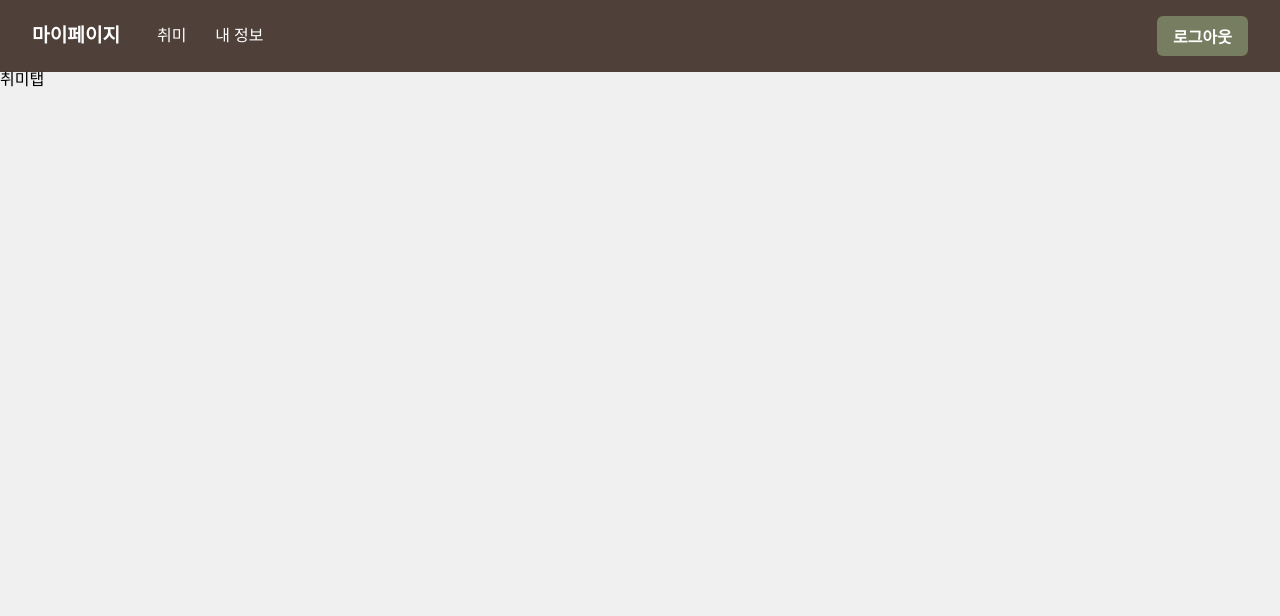
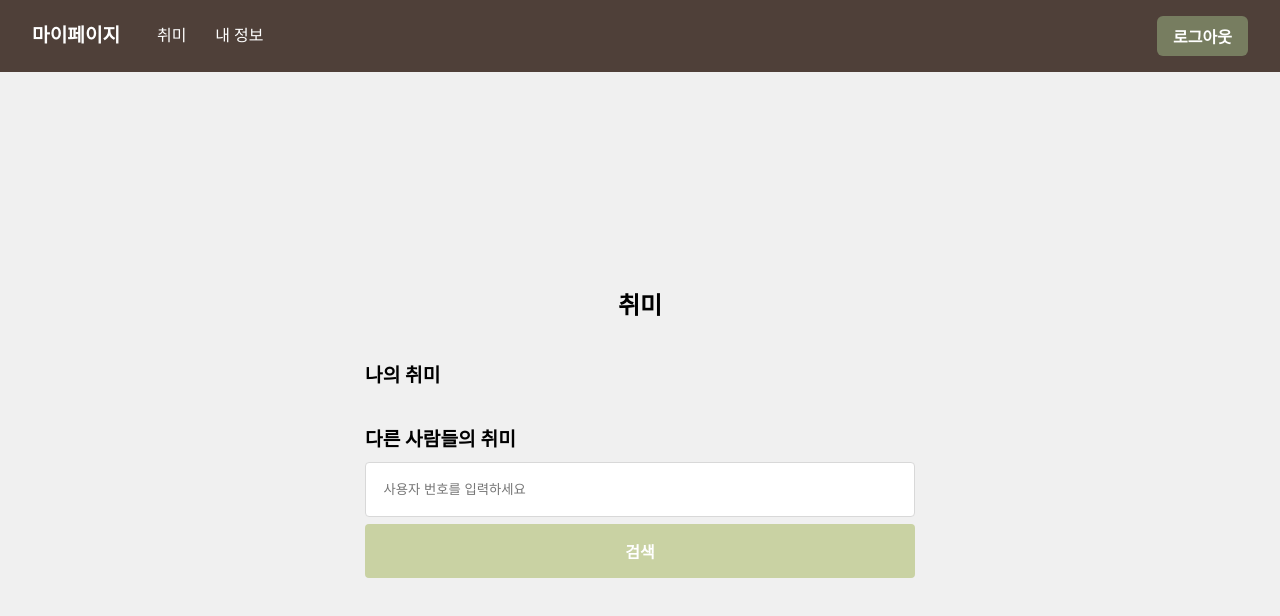
Before and after one commit to AND-SOPT-WEB/GaHyeonKim, a React (Vite) app in the folder week4/assignment/: page /mypage in a window 1280 px wide. Shown: the top 616 px of the page. Built offline with nearby package versions, Linux system fonts and the light colour scheme; no server answers.

Commit message:
feat: 마이페이지 - 취미 탭 구현

```diff
--- /dev/null
+++ b/week4/assignment/src/apis/getMyHobby.tsx
@@ -0,0 +1,17 @@
+import axios from 'axios';
+
+export const getMyHobby = async () => {
+  const token = localStorage.getItem('authToken');
+
+  try {
+    const response = await axios.get(`${import.meta.env.VITE_APP_BASE_URL}/user/my-hobby`, {
+      headers: {
+        token: token,
+      },
+    });
+
+    return response.data?.result?.hobby || null;
+  } catch (err: any) {
+    throw err;
+  }
+};
--- /dev/null
+++ b/week4/assignment/src/apis/getOtherHobby.tsx
@@ -0,0 +1,17 @@
+import axios from 'axios';
+
+export const getOtherHobby = async (no: number) => {
+  const token = localStorage.getItem('authToken');
+
+  try {
+    const response = await axios.get(`${import.meta.env.VITE_APP_BASE_URL}/user/${no}/hobby`, {
+      headers: {
+        token: token,
+      },
+    });
+
+    return response.data?.result?.hobby || null;
+  } catch (err: any) {
+    throw err;
+  }
+};
--- a/week4/assignment/src/components/common/Input.tsx
+++ b/week4/assignment/src/components/common/Input.tsx
@@ -8,7 +8,7 @@ export interface InputProps extends HTMLAttributes<HTMLInputElement> {
   name: string;
   placeholder?: string;
   errorMessage?: string;
-  isValid: boolean;
+  isValid?: boolean;
   onChange: (e: React.ChangeEvent<HTMLInputElement>) => void;
 }
 
--- a/week4/assignment/src/components/mypage/HobbyTab.tsx
+++ b/week4/assignment/src/components/mypage/HobbyTab.tsx
@@ -1,9 +1,128 @@
+import { useEffect, useState } from 'react';
+import { getMyHobby } from '../../apis/getMyHobby';
+import styled from '@emotion/styled';
+import { Theme } from '../../styles/theme';
+import Input from '../common/Input';
+import Button from '../common/Button';
+import { getOtherHobby } from '../../apis/getOtherHobby';
+
 const HobbyTab = () => {
-    return(
+  const [hobby, setHobby] = useState<string | null>(null);
+  const [userId, setUserId] = useState<string>('');
+  const [searchResult, setSearchResult] = useState<string | null>(null);
 
-        <div>취미탭</div>
-    )
+  useEffect(() => {
+    const fetchMyHobby = async () => {
+      const myHobby = await getMyHobby();
+      setHobby(myHobby);
+    };
 
-}
+    fetchMyHobby();
+  }, []);
+
+  const handleNumChange = (e: React.ChangeEvent<HTMLInputElement>) => {
+    setUserId(e.target.value);
+  };
+
+  const handleSearch = async () => {
+    try {
+      const fetchedHobby = await getOtherHobby(Number(userId));
+
+      if (fetchedHobby !== null) {
+        setSearchResult(`${userId}번 사용자의 취미: ${fetchedHobby}`);
+      }
+    } catch (err: any) {
+      if (err.response?.status === 404 && err.response?.data?.code === '01') {
+        alert('존재하지 않는 사용자입니다.');
+      } else {
+        alert('오류가 발생했습니다. 다시 시도해주세요.');
+      }
+    }
+  };
+
+
+  return (
+    <HobbyTabContainer>
+      <HobbyTabSection>
+        <Title>취미</Title>
+        <MyHobbySection>
+          <h2>나의 취미</h2>
+          <p>{hobby}</p>
+        </MyHobbySection>
+        <SearchHobbySection>
+          <h2>다른 사람들의 취미</h2>
+          <Input
+            type="text"
+            value={userId}
+            name="userId"
+            placeholder="사용자 번호를 입력하세요"
+            onChange={handleNumChange}
+          />
+          <Button type="button" onClick={handleSearch}>검색</Button>
+          {searchResult && (
+            <p>{searchResult}</p>
+          )}
+        </SearchHobbySection>
+      </HobbyTabSection>
+    </HobbyTabContainer>
+  );
+};
 
 export default HobbyTab;
+
+const HobbyTabContainer = styled.div`
+  display: flex;
+  flex-direction: column;
+  align-items: center;
+  justify-content: center;
+  width: 100%;
+  height: 100%;
+
+  & p {
+    font-size: 1.1rem;
+    color: ${Theme.colors.brown};
+  }
+
+  & h2 {
+    font-size: 1.2rem;
+    font-weight: 600;
+  }
+`;
+
+const HobbyTabSection = styled.div`
+  display: flex;
+  flex-direction: column;
+  width: 50%;
+  max-width: 550px;
+  gap: 2rem;
+`;
+
+const Title = styled.h1`
+  font-size: 1.5rem;
+  font-weight: 700;
+  margin-bottom: 1rem;
+  text-align: center;
+`;
+
+const MyHobbySection = styled.section`
+  display: flex;
+  flex-direction: column;
+  gap: 0.8rem;
+`;
+
+const SearchHobbySection = styled.section`
+  display: flex;
+  flex-direction: column;
+
+  & h2 {
+    margin-bottom: 0.8rem;
+  }
+
+  & button {
+    margin-top: 0.4rem;
+  }
+
+  & p {
+    margin-top: 0.8rem;
+  }
+`;
--- a/week4/assignment/src/pages/mypage/MyPage.tsx
+++ b/week4/assignment/src/pages/mypage/MyPage.tsx
@@ -2,16 +2,31 @@ import { useState } from 'react';
 import Header from '../../components/mypage/Header';
 import HobbyTab from '../../components/mypage/HobbyTab';
 import MyInfoTab from '../../components/mypage/MyInfoTab';
+import styled from '@emotion/styled';
 
 const MyPage = () => {
   const [isHobbyTab, setIsHobbyTab] = useState(true);
 
   return (
-    <div>
+    <MyPageContainer>
       <Header setIsHobbyTab={setIsHobbyTab} />
-      {isHobbyTab ? <HobbyTab /> : <MyInfoTab />}
-    </div>
+      <Content>{isHobbyTab ? <HobbyTab /> : <MyInfoTab />}</Content>
+    </MyPageContainer>
   );
 };
 
 export default MyPage;
+
+const MyPageContainer = styled.div`
+  display: flex;
+  flex-direction: column;
+  height: 100vh;
+`;
+
+const Content = styled.main`
+  flex: 1;
+  display: flex;
+  flex-direction: column;
+  justify-content: center;
+  align-items: center;
+`;
```
